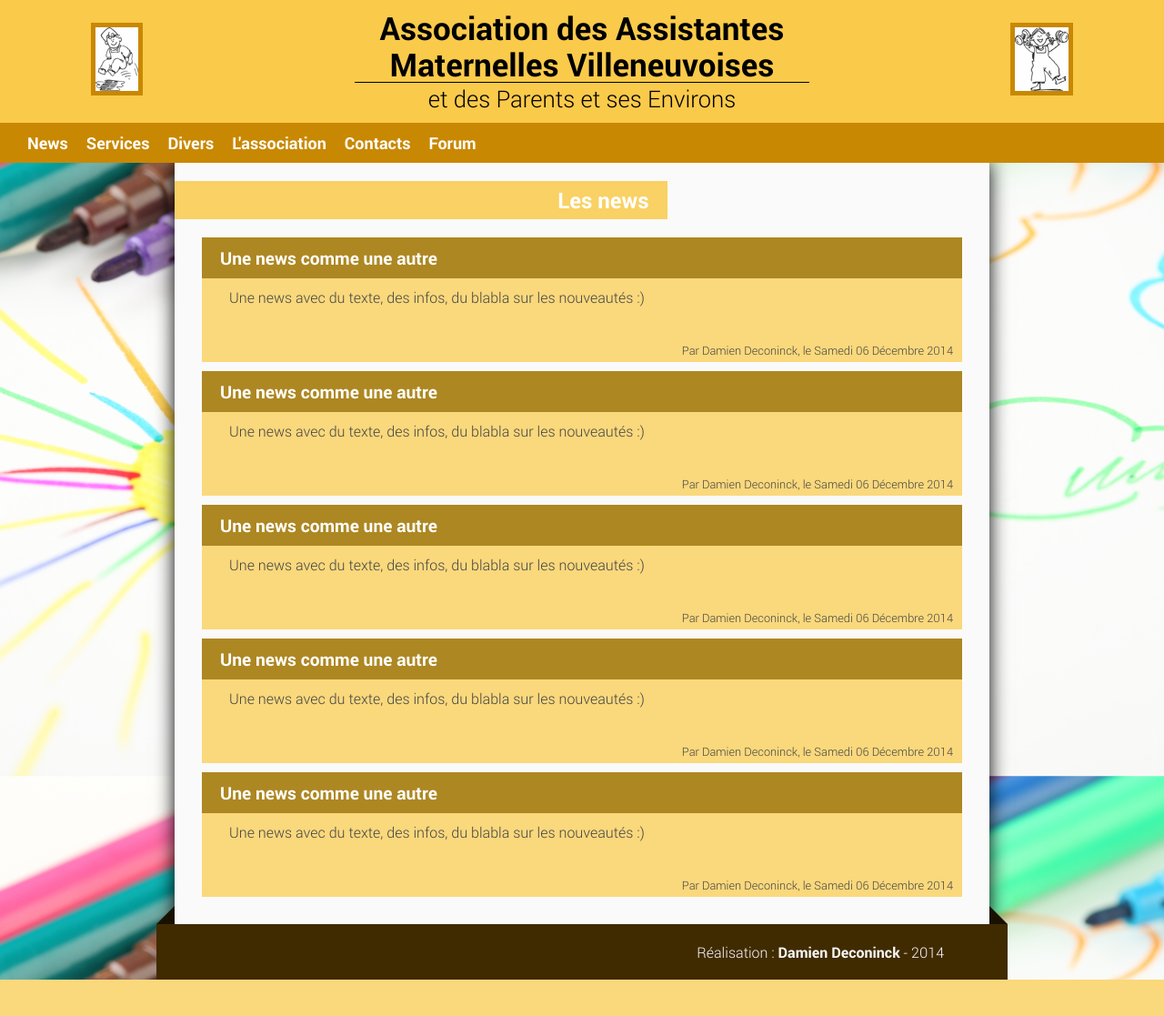
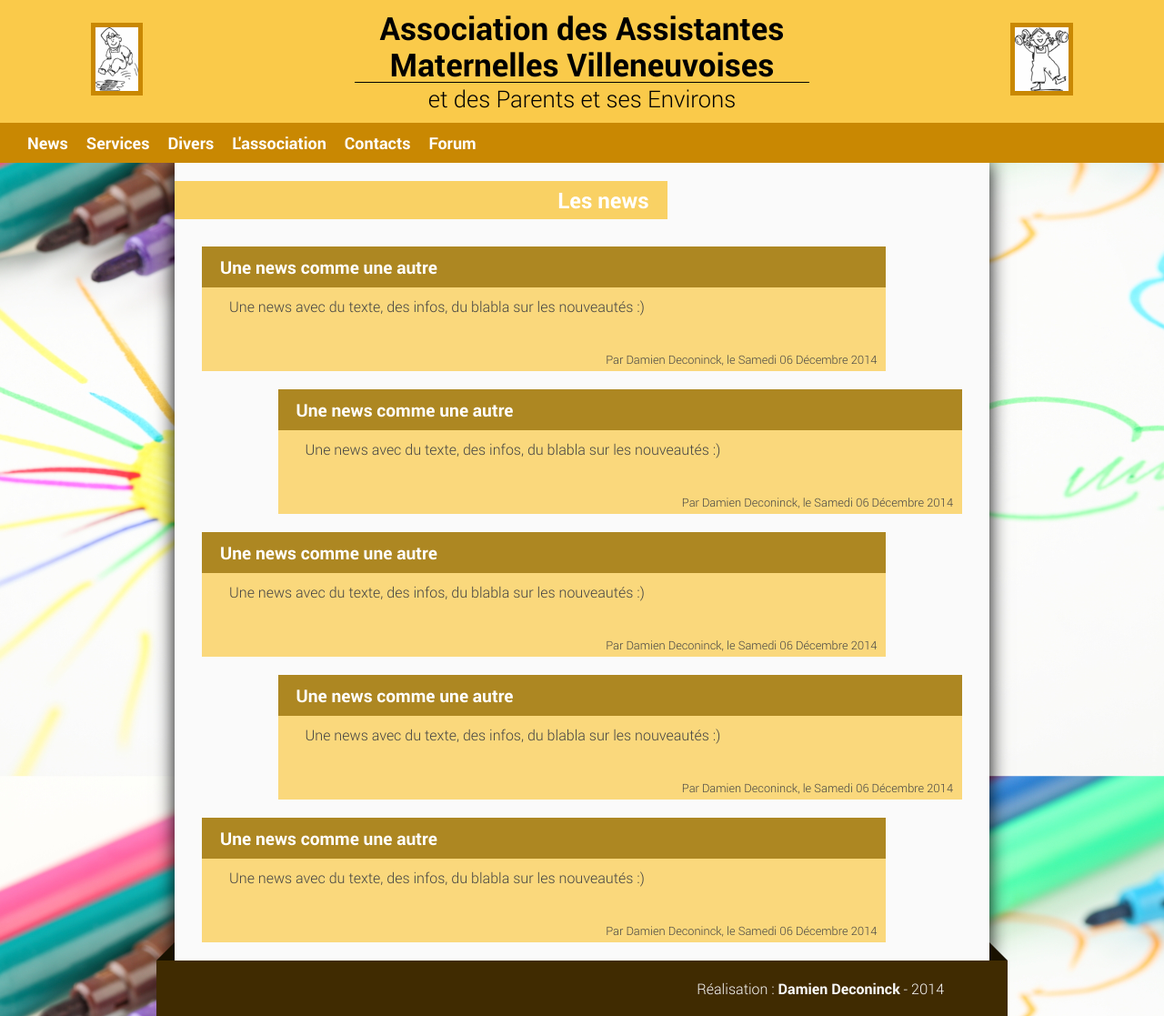
Before and after one commit to Zelfrost/aamv, a Symfony app: template src/Aamv/Bundle/SiteBundle/Resources/views/News/index.html.twig in a window 1280 px wide. Shown: the whole page at 91% size. Before the commit the page ends 1077 px from the top, so only its background shows below. Run offline with Twig, Linux system fonts and the light colour scheme; the template is opened without the code that fills it, so the values that code supplies are empty; some libraries are stand-ins or nearby versions.

Commit message:
Add Index css update

```diff
--- a/src/Aamv/Bundle/SiteBundle/Resources/public/css/News/index.css
+++ b/src/Aamv/Bundle/SiteBundle/Resources/public/css/News/index.css
@@ -1,7 +1,11 @@
 article {
-    margin: 10px 0;
+    width: 90%;
+    margin: 20px 0 0;
 
     background-color: #FAD87C;
+}
+article:nth-child(odd) {
+    margin-left: 10%;
 }
 
 article header {
```
